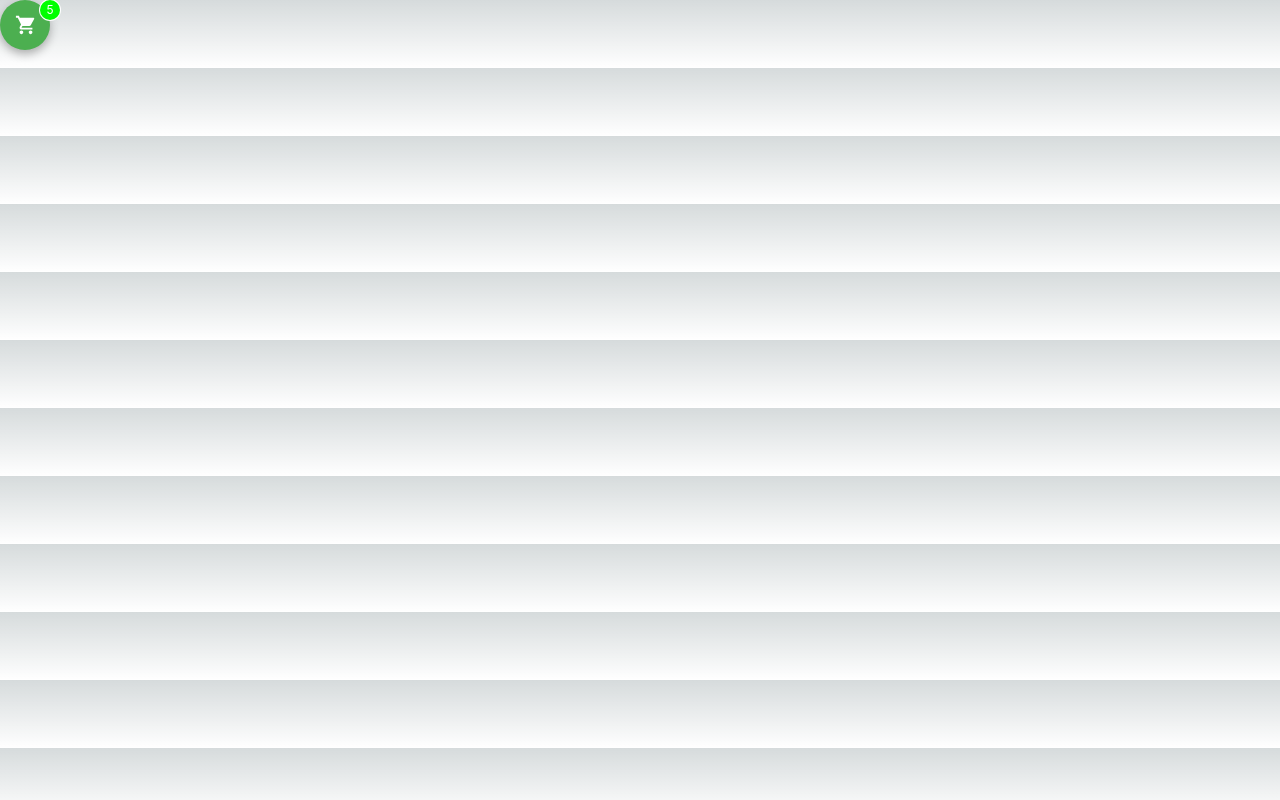
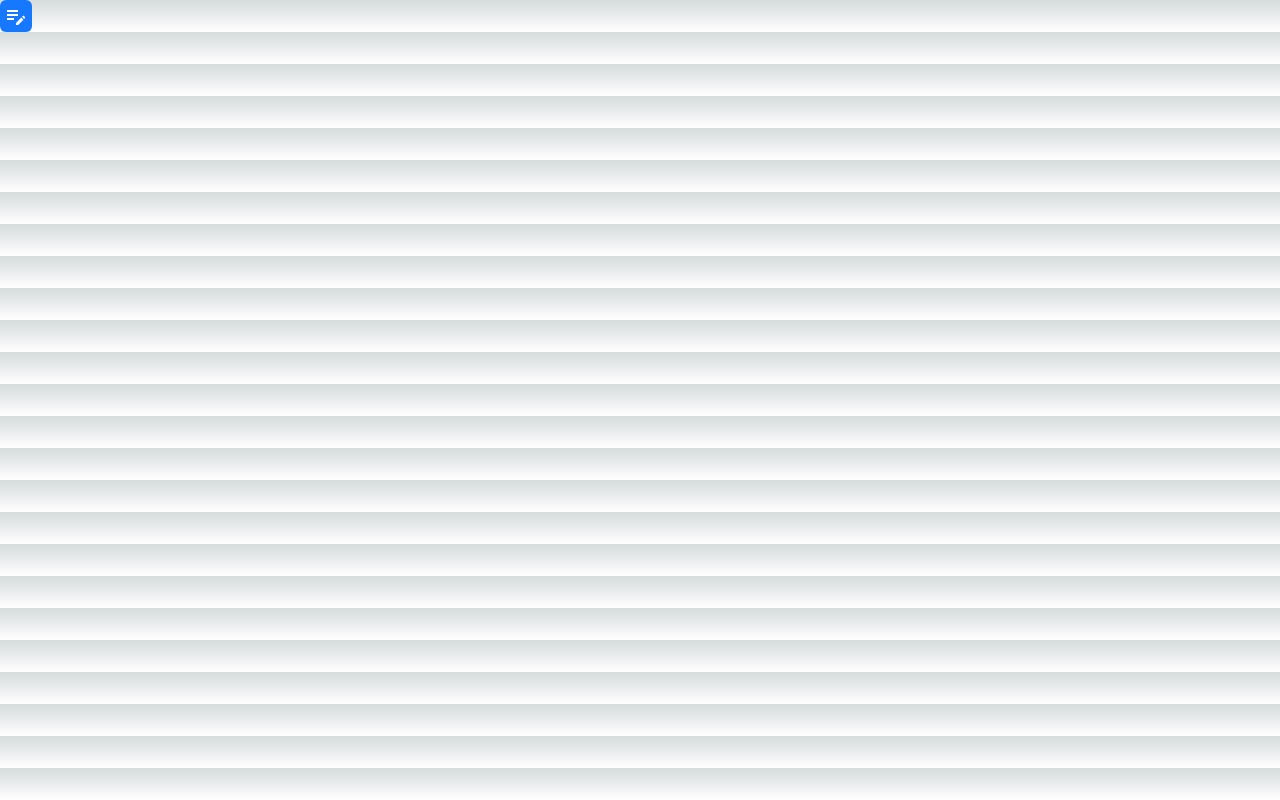
Before and after one commit to dalvarez082/service_pos_app, a Next.js app: page /Components/Add_product in a window 1280 px wide. Built offline with nearby package versions, Linux system fonts and the light colour scheme.

Commit message:
Update filename

```diff
--- a/src/pages/Components/Add_product.jsx
+++ b/src/pages/Components/Add_product.jsx
@@ -1,68 +1,40 @@
 import React, { useState } from "react";
-import { Button, Drawer, Badge, Space } from "antd";
-import { ShoppingCart } from "@mui/icons-material";
+import { Button, Modal, Tooltip } from "antd";
+import { Delete, EditNote } from "@mui/icons-material";
 
-const Add_product = () => {
-  const [open, setOpen] = useState(false);
+const Edit_product = () => {
+  const [isModalOpen, setIsModalOpen] = useState(false);
 
-  const showDrawer = () => {
-    setOpen(true);
+  const showModal = () => {
+    setIsModalOpen(true);
   };
 
-  const onClose = () => {
-    setOpen(false);
+  const handleOk = () => {
+    setIsModalOpen(false);
+  };
+
+  const handleCancel = () => {
+    setIsModalOpen(false);
   };
 
   return (
     <>
-    <div>
-      <Button
-        type="primary"
-        onClick={showDrawer}
-        icon={
-          <div
-            style={{
-              display: "flex",
-              justifyContent: "center",
-              alignItems: "center",
-            }}
-          >
-            <ShoppingCart style={{ paddingLeft: "2px" }} />
-          </div>
-        }
-        style={{
-          borderRadius: "50%",
-          width: "50px",
-          height: "50px",
-          display: "flex",
-          justifyContent: "center",
-          alignItems: "center",
-          transition: "transform 0.3s",
-          boxShadow: "0 4px 10px rgba(0, 0, 0, 0.3)",
-          backgroundColor:"#4CAF50",
-
-        }}
-        onMouseEnter={(e) => {
-          e.currentTarget.style.transform = "scale(1.1)";
-        }}
-        onMouseLeave={(e) => {
-          e.currentTarget.style.transform = "scale(1)";
-        }}
-      ></Button>
-      <Badge count={5} color="#00FF00" offset={[40, -60]}></Badge>
-      </div>
-      <Drawer
-        title="Basic Drawer"
-        placement="right"
-        onClose={onClose}
-        open={open}
+      <Tooltip title="Editar" color="cyan" key="edit">
+        <Button type="primary" onClick={showModal} icon={<EditNote />} />
+      </Tooltip>
+      <Modal
+        title="Basic Modal"
+        centered
+        open={isModalOpen}
+        onOk={handleOk}
+        onCancel={handleCancel}
       >
         <p>Some contents...</p>
         <p>Some contents...</p>
         <p>Some contents...</p>
-      </Drawer>
+      </Modal>
     </>
   );
 };
 
-export default Add_product;
+export default Edit_product;
--- a/src/pages/Components/Edit_product.jsx
+++ b/src/pages/Components/Edit_type_product.jsx
@@ -2,7 +2,7 @@ import React, { useState } from "react";
 import { Button, Modal, Tooltip } from "antd";
 import { Delete, EditNote } from "@mui/icons-material";
 
-const Edit_product = () => {
+const Edit_type_product = () => {
   const [isModalOpen, setIsModalOpen] = useState(false);
 
   const showModal = () => {
@@ -37,4 +37,4 @@ const Edit_product = () => {
   );
 };
 
-export default Edit_product;
+export default Edit_type_product;
--- a/src/pages/Components/Grid_list_product.jsx
+++ b/src/pages/Components/Grid_list_product.jsx
@@ -2,7 +2,7 @@
 import React, { useState } from "react";
 import { Card, Button, Tooltip, Popconfirm } from "antd";
 import { Delete, EditNote ,ErrorOutline} from "@mui/icons-material";
-import Edit_product from "./Edit_product";
+import Add_product from "./Add_product";
 
 const Grid_list_product = ({ items }) => {
   const [selectedItem, setSelectedItem] = useState(null);
@@ -64,7 +64,7 @@ const Grid_list_product = ({ items }) => {
                 </div>,
               ]}
               description={item.description}
-              actions={[<Edit_product key="Edit"></Edit_product>]}
+              actions={[<Add_product key="Edit"></Add_product>]}
             >
               <img alt="example" src={item.image} />
               <div style={{ marginTop: "8px" }}>{item.precio}</div>
--- a/src/pages/Sale_sale.jsx
+++ b/src/pages/Sale_sale.jsx
@@ -3,7 +3,7 @@ import { Card, FloatButton } from "antd";
 import { colors } from "@mui/material";
 import Grid_sale_product from "./Components/Grid_sale_product";
 import { ShoppingCart } from "@mui/icons-material";
-import Add_product from "./Components/Add_product";
+import Add_shopping from "./Components/Add_shopping";
 
 const List_sale = () => {
   const items = [
@@ -86,7 +86,7 @@ const List_sale = () => {
 
           }}
         >
-          <Add_product></Add_product>
+          <Add_shopping></Add_shopping>
 
         </div>
       </Card>
```
Also changed, not shown: src/pages/Components/Add_client.jsx (+2 -5 lines), src/pages/Components/Add_shopping.jsx (added, +68 -0 lines), src/pages/Components/Grid_type_product.jsx (+19 -4 lines).
